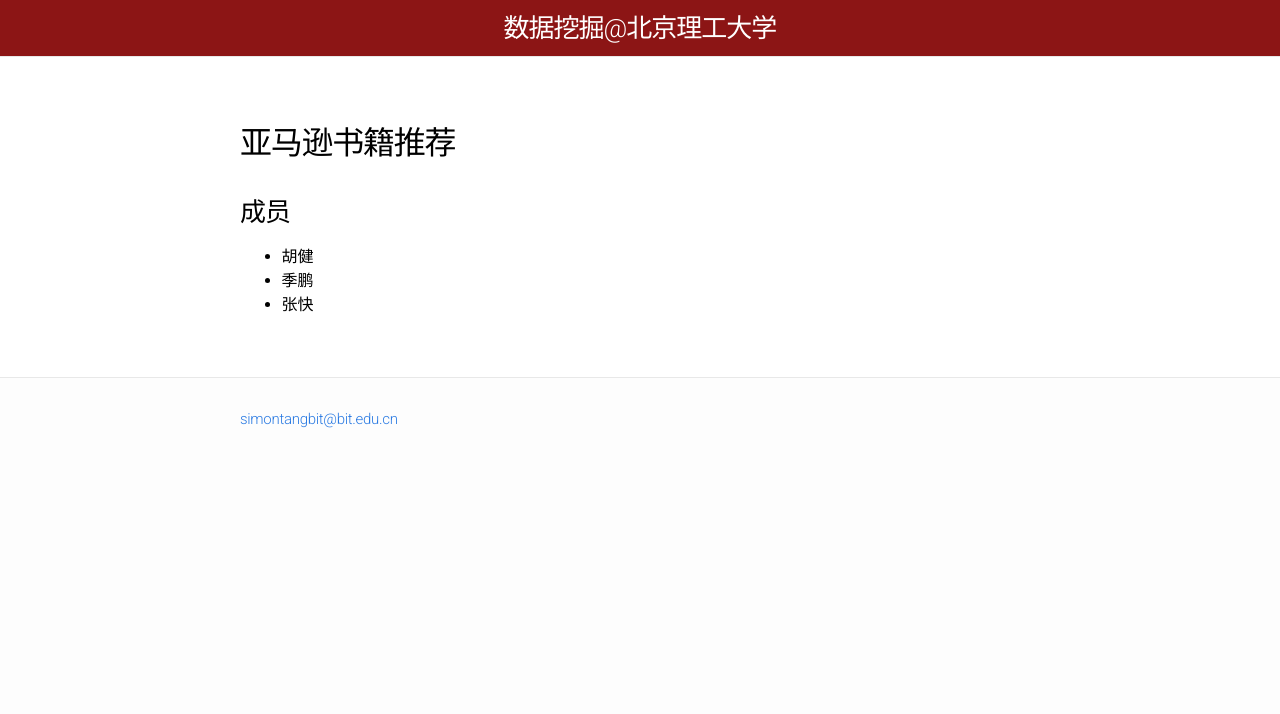
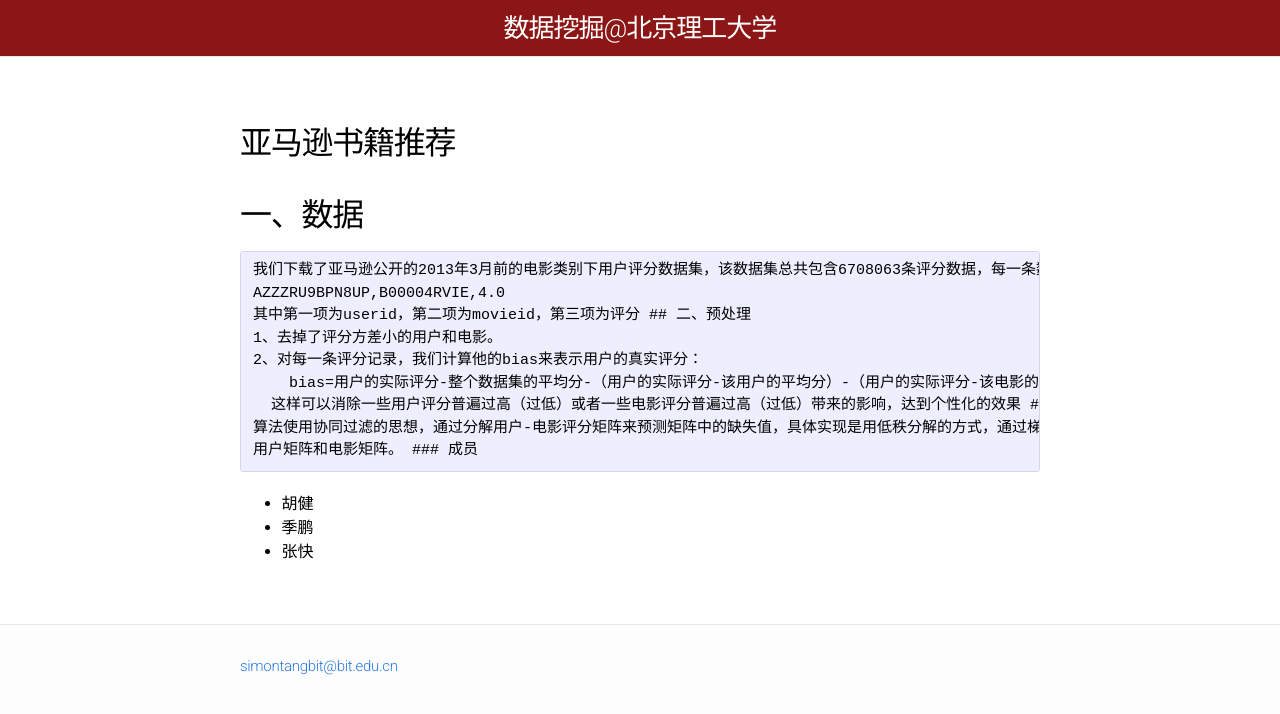
Before and after one commit to BITDM/bitdm.github.io, a Jekyll site: the page built from 2016/projects/p25/proposal.md, in a window 1280 px wide. Shown: the top 714 px of the page. Built offline with Jekyll 4.4.1, drawn with Linux system fonts in a browser that asks for light colours.

Commit message:
Update proposal.md

```diff
--- a/2016/projects/p25/proposal.md
+++ b/2016/projects/p25/proposal.md
@@ -5,7 +5,18 @@
 ---
 
 ## 亚马逊书籍推荐
-
+## 一、数据
+    我们下载了亚马逊公开的2013年3月前的电影类别下用户评分数据集，该数据集总共包含6708063条评分数据，每一条数据的格式如下：
+    AZZZRU9BPN8UP,B00004RVIE,4.0
+    其中第一项为userid，第二项为movieid，第三项为评分
+## 二、预处理
+    1、去掉了评分方差小的用户和电影。
+    2、对每一条评分记录，我们计算他的bias来表示用户的真实评分：
+        bias=用户的实际评分-整个数据集的平均分-（用户的实际评分-该用户的平均分）-（用户的实际评分-该电影的平均分）
+      这样可以消除一些用户评分普遍过高（过低）或者一些电影评分普遍过高（过低）带来的影响，达到个性化的效果
+## 三、算法
+    算法使用协同过滤的思想，通过分解用户-电影评分矩阵来预测矩阵中的缺失值，具体实现是用低秩分解的方式，通过梯度下降得到最优的
+    用户矩阵和电影矩阵。
 ### 成员
 
 - 胡健
```
